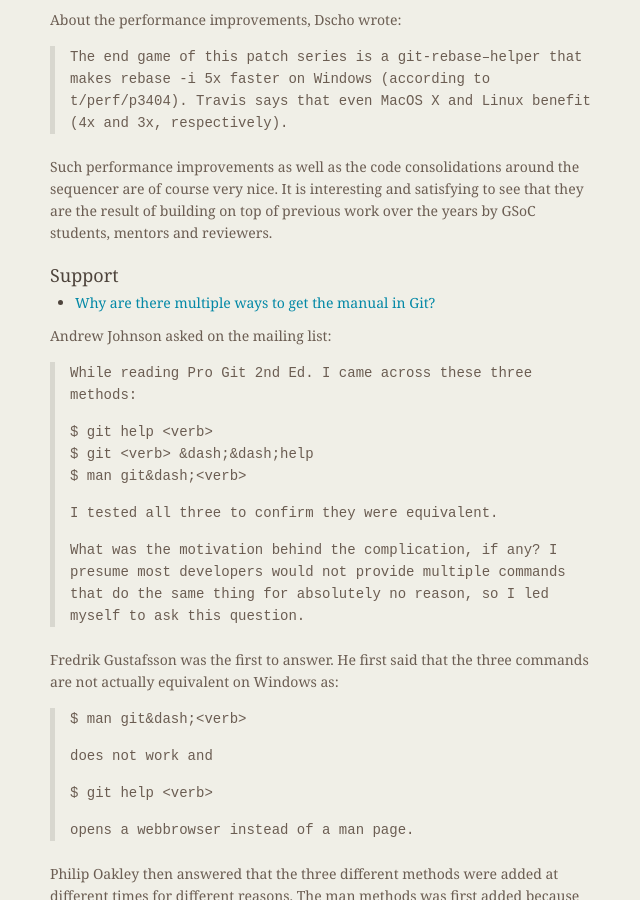
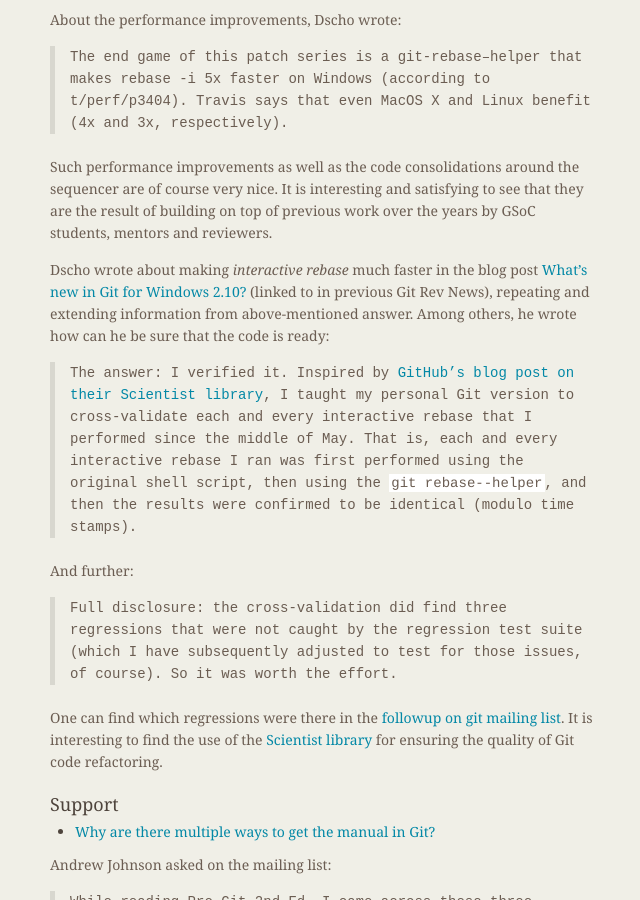
Before and after one commit to git/git.github.io, a Jekyll site: the page built from rev_news/drafts/edition-20.md, in a window 1280 px wide and 900 px high, scrolled down 1906 px. Shown: the whole window, without its empty margins (484-1124 px from the left). Built offline with Jekyll 4.4.1, drawn with Linux system fonts in a browser that asks for light colours.

Commit message:
Reviews: expand a but about interactive rebase work
Add an information from Dscho about the use of Scientist
library to ensure that the patches making interactive rebase
faster are in fact correct.

I'm not sure if the new information is well connected to
the rest of it; as it is now, this point has actually two
endings...

```diff
--- a/rev_news/drafts/edition-20.md
+++ b/rev_news/drafts/edition-20.md
@@ -124,6 +124,29 @@
 satisfying to see that they are the result of building on top of
 previous work over the years by GSoC students, mentors and reviewers.
 
+Dscho wrote about making _interactive rebase_ much faster in the
+blog post [What’s new in Git for Windows 2.10?](https://blogs.msdn.microsoft.com/visualstudioalm/2016/09/03/whats-new-in-git-for-windows-2-10/)
+(linked to in previous Git Rev News), repeating and extending information
+from above-mentioned answer.  Among others, he wrote how can he be sure
+that the code is ready:
+
+> The answer: I verified it. Inspired by [GitHub’s blog post on their
+> Scientist library](http://githubengineering.com/scientist/), I taught
+> my personal Git version to cross-validate each and every interactive
+> rebase that I performed since the middle of May. That is, each and every
+> interactive rebase I ran was first performed using the original shell
+> script, then using the `git rebase--helper`, and then the results were
+> confirmed to be identical (modulo time stamps).
+
+And further:
+
+> Full disclosure: the cross-validation did find three regressions that
+> were not caught by the regression test suite (which I have subsequently
+> adjusted to test for those issues, of course). So it was worth the effort.
+
+One can find which regressions were there in the [followup on git mailing list](http://public-inbox.org/git/alpine.DEB.2.20.1609111010440.129229@virtualbox/).
+It is interesting to find the use of the [Scientist library](https://github.com/github/scientist)
+for ensuring the quality of Git code refactoring.
 
 ### Support
 
```
